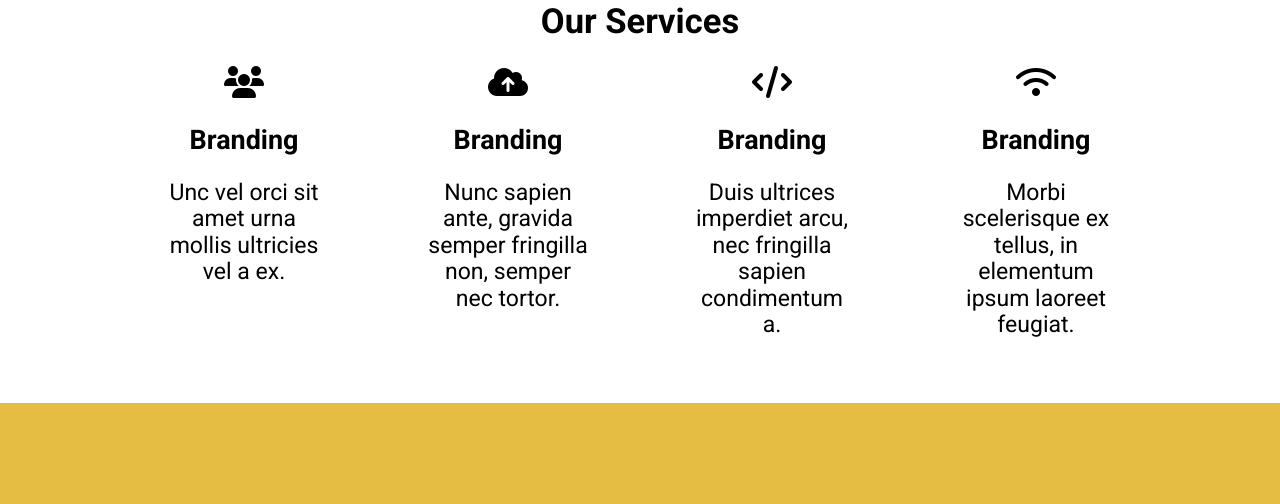
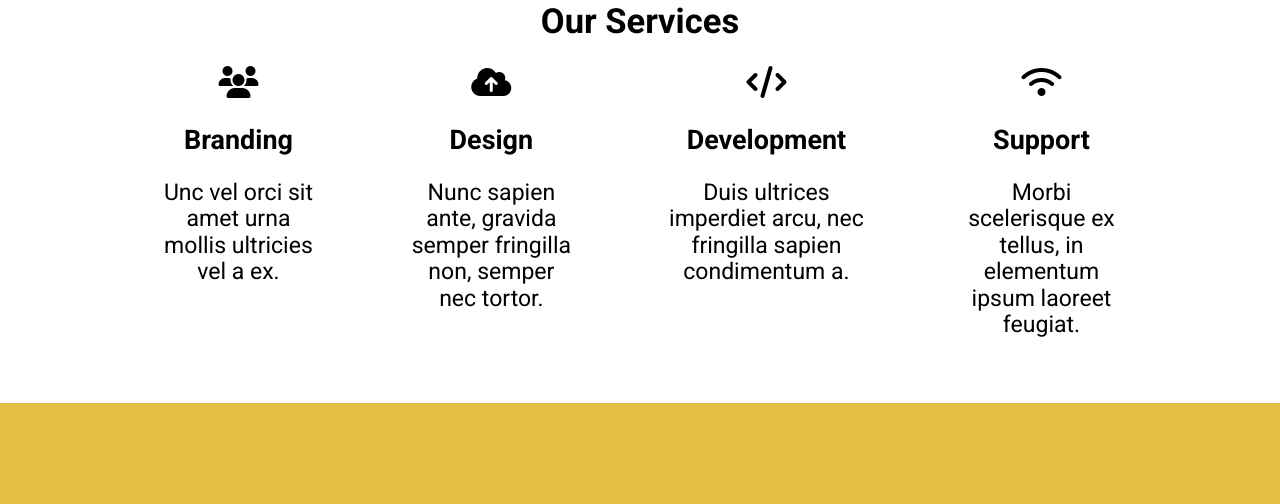
Before and after one commit to NL-12/WebutviklingEksamen2023, a plain HTML site: page about.html in a window 1280 px wide. Shown: the part 1020-1524 px from the top of the page. Drawn offline with Linux system fonts and the light colour scheme; a web font is replaced by a local one.

Commit message:
Endelig commit
Dette er min besvarelse. Skriftlig refleksjon er lagt med.

```diff
--- a/about.html
+++ b/about.html
@@ -70,17 +70,17 @@
             </article>
             <article>
                 <i tabindex="-1" class="fa-solid fa-cloud-arrow-up"></i>
-                <h3 tabindex="0">Branding</h3>
+                <h3 tabindex="0">Design</h3>
                 <p tabindex="0">Nunc sapien ante, gravida semper fringilla non, semper nec tortor.</p>
             </article>
             <article>
                 <i tabindex="-1" class="fa-solid fa-code"></i>
-                <h3 tabindex="0">Branding</h3>
+                <h3 tabindex="0">Development</h3>
                 <p tabindex="0">Duis ultrices imperdiet arcu, nec fringilla sapien condimentum a.</p>
             </article>
             <article>
                 <i tabindex="-1" class="fa-solid fa-wifi"></i>
-                <h3 tabindex="0">Branding</h3>
+                <h3 tabindex="0">Support</h3>
                 <p tabindex="0">Morbi scelerisque ex tellus, in elementum ipsum laoreet feugiat.</p>
             </article>
         </section>
```
Also changed, not shown: index.html (+3 -3 lines), img/400x400.png (deleted), img/pen-4337524_1280.jpg (deleted), img/pen-4337524_1280.txt (deleted), img/technology-785742_1280.jpg (deleted), img/technology-785742_1280.txt (deleted), 2 other files.
